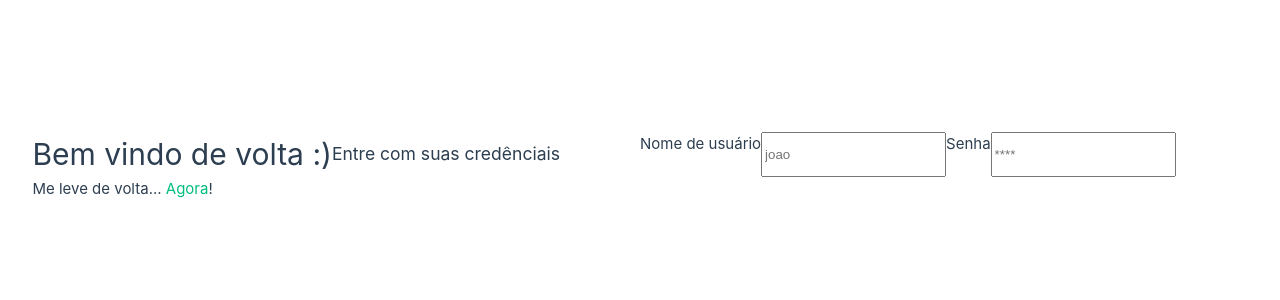
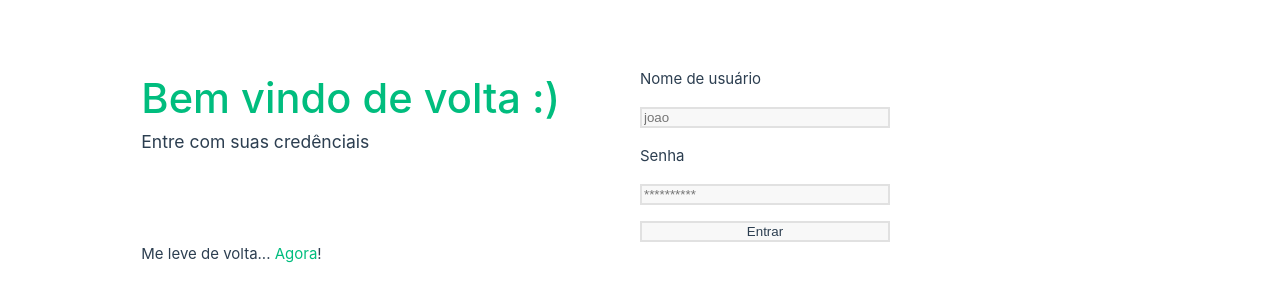
Before and after one commit to olokorre/CentralDeLinksFrontend, a Vue app: page /login in a window 1280 px wide. Shown: the part 234-534 px from the top of the page. Built offline with nearby package versions, Linux system fonts and the light colour scheme.

Commit message:
melhorada tela de login

```diff
--- a/src/assets/base.css
+++ b/src/assets/base.css
@@ -84,3 +84,9 @@ body {
   -webkit-font-smoothing: antialiased;
   -moz-osx-font-smoothing: grayscale;
 }
+
+button, input {
+  color: var(--color-text);
+  background-color: var(--color-background-soft);
+  border: var(--color-border) solid 2px;
+}
--- /dev/null
+++ b/src/components/auth/LoginBox.vue
@@ -0,0 +1,18 @@
+<template>
+    <div id="form-box">
+        <label for="user">Nome de usuário</label>
+        <input type="text" placeholder="joao" name="user">
+        <label for="password">Senha</label>
+        <input type="password" placeholder="**********" name="password">
+        <input type="submit" value="Entrar">
+    </div>
+</template>
+
+<style>
+div#form-box {
+    display: flex;
+    flex-direction: column;
+    width: 250px;
+    gap: 16px;
+}
+</style>
--- a/src/views/LoginView.vue
+++ b/src/views/LoginView.vue
@@ -1,24 +1,27 @@
+<script setup lang="ts">
+import LoginBox from '@/components/auth/LoginBox.vue';
+</script>
+
 <template>
   <header>
-    <h1>Bem vindo de volta :)</h1>
+    <h1 class="green">Bem vindo de volta :)</h1>
     <h3>Entre com suas credênciais</h3>
   </header>
-  <div class="box">
-    <label for="username">Nome de usuário</label>
-    <input id="username" name="username" type="text" placeholder="joao" />
-    <label for="password">Senha</label>
-    <input id="password" name="password" type="password" placeholder="****" />
-  </div>
+  <LoginBox />
   <footer>Me leve de volta... <a href="/">Agora</a>!</footer>
 </template>
 
 <style>
-div.box {
-  display: flex;
-}
-
 header {
   line-height: 1.5;
   max-height: 100vh;
+  display: flex;
+  flex-direction: column;
+  align-items: flex-start;
+}
+
+h1 {
+  font-weight: 500;
+  font-size: 2.6rem;
 }
 </style>
```
